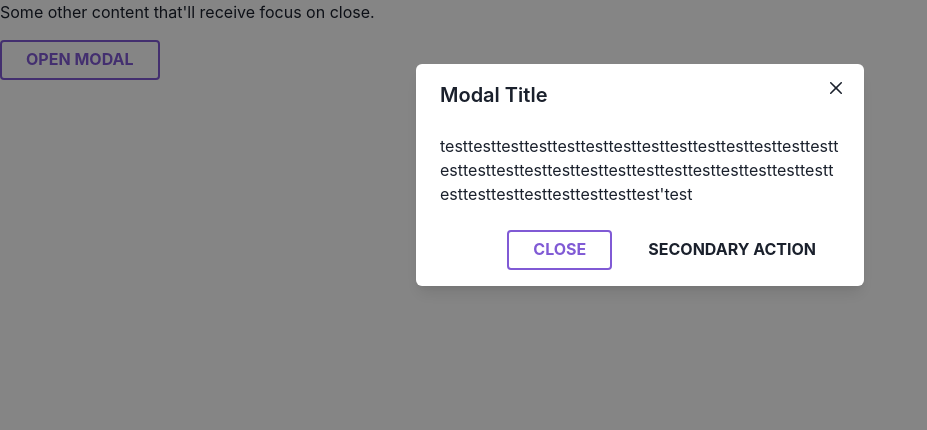
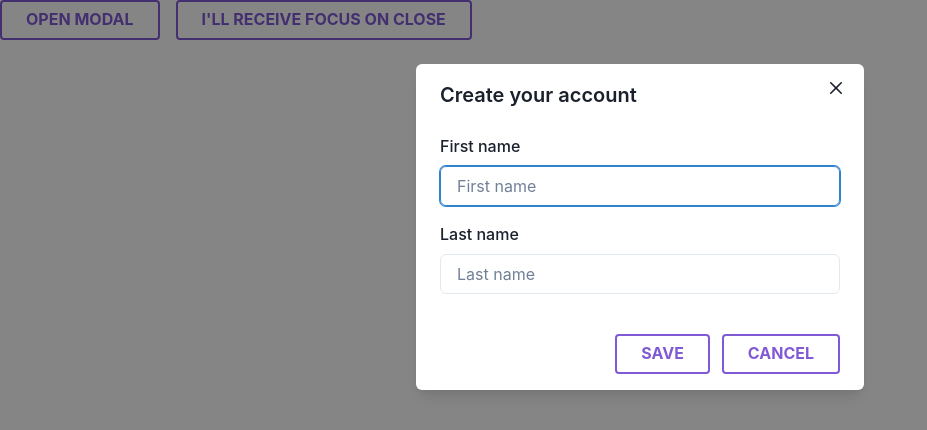
Before and after one commit to kupuma-ru21/urql_chakra, a Next.js app: page / in a window 1280 px wide. Both pictures are taken after a click on the button "OPEN MODAL". Shown: the top 430 px of the page, without its empty margins (0-927 px from the left). Built offline with nearby package versions, Linux system fonts and the light colour scheme.

Commit message:
chore: Focus on specific element

```diff
--- a/src/app/page.tsx
+++ b/src/app/page.tsx
@@ -2,6 +2,9 @@
 import {
   Box,
   Button,
+  FormControl,
+  FormLabel,
+  Input,
   Modal,
   ModalBody,
   ModalCloseButton,
@@ -13,33 +16,46 @@ import {
 } from "@chakra-ui/react";
 import { useRef } from "react";
 
-export default function Page() {
+export default function InitialFocus() {
   const { isOpen, onOpen, onClose } = useDisclosure();
+
+  const initialRef = useRef(null);
   const finalRef = useRef(null);
 
   return (
     <>
-      <Box ref={finalRef} tabIndex={-1} aria-label="Focus moved to this box">
-        Some other content that&apos;ll receive focus on close.
-      </Box>
+      <Button onClick={onOpen}>Open Modal</Button>
+      <Button ml={4} ref={finalRef}>
+        I&apos;ll receive focus on close
+      </Button>
 
-      <Button mt={4} onClick={onOpen}>
-        Open Modal
-      </Button>
-      <Modal finalFocusRef={finalRef} isOpen={isOpen} onClose={onClose}>
+      <Modal
+        initialFocusRef={initialRef}
+        finalFocusRef={finalRef}
+        isOpen={isOpen}
+        onClose={onClose}
+      >
         <ModalOverlay />
         <ModalContent>
-          <ModalHeader>Modal Title</ModalHeader>
+          <ModalHeader>Create your account</ModalHeader>
           <ModalCloseButton />
-          <ModalBody>
-            testtesttesttesttesttesttesttesttesttesttesttesttesttesttesttesttesttesttesttesttesttesttesttesttesttesttesttesttesttesttesttesttesttesttesttest&apos;test
+          <ModalBody pb={6}>
+            <FormControl>
+              <FormLabel>First name</FormLabel>
+              <Input ref={initialRef} placeholder="First name" />
+            </FormControl>
+
+            <FormControl mt={4}>
+              <FormLabel>Last name</FormLabel>
+              <Input placeholder="Last name" />
+            </FormControl>
           </ModalBody>
 
           <ModalFooter>
-            <Button colorScheme="blue" mr={3} onClick={onClose}>
-              Close
+            <Button colorScheme="blue" mr={3}>
+              Save
             </Button>
-            <Button variant="ghost">Secondary Action</Button>
+            <Button onClick={onClose}>Cancel</Button>
           </ModalFooter>
         </ModalContent>
       </Modal>
```
